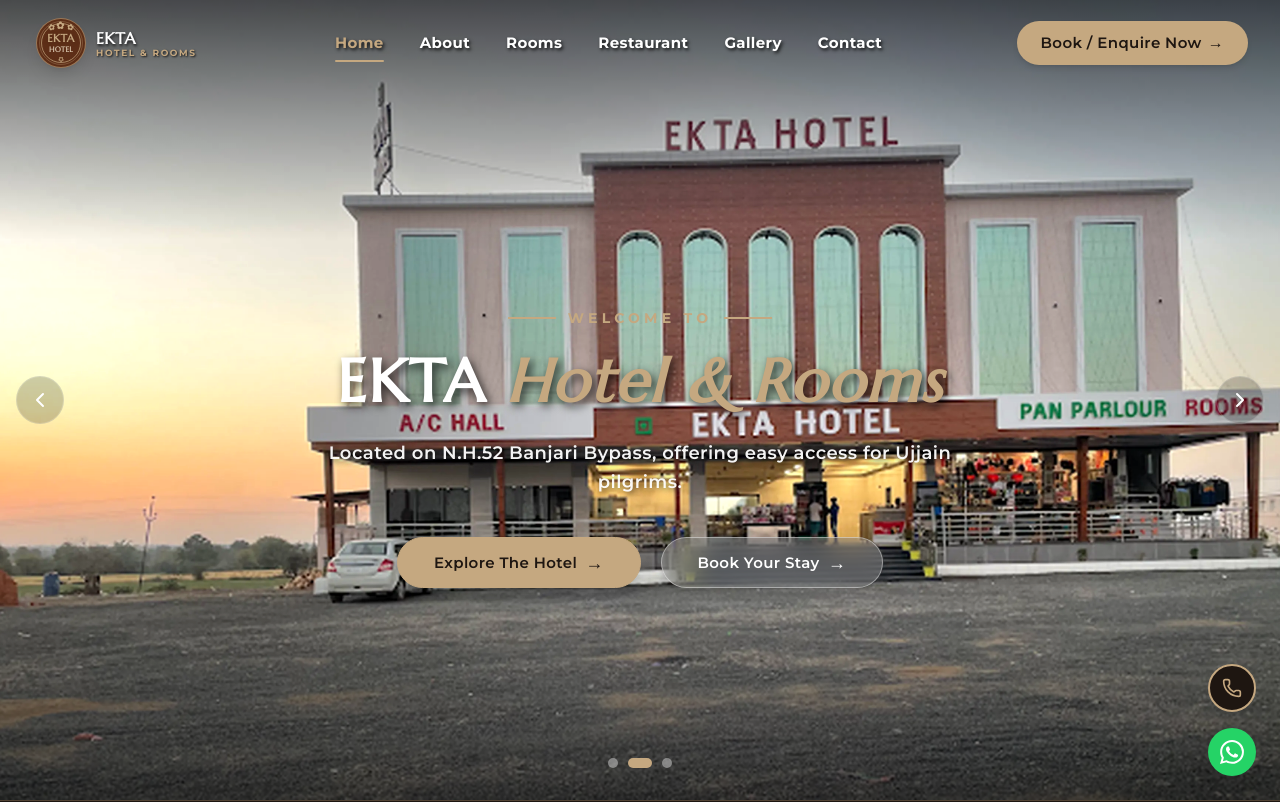
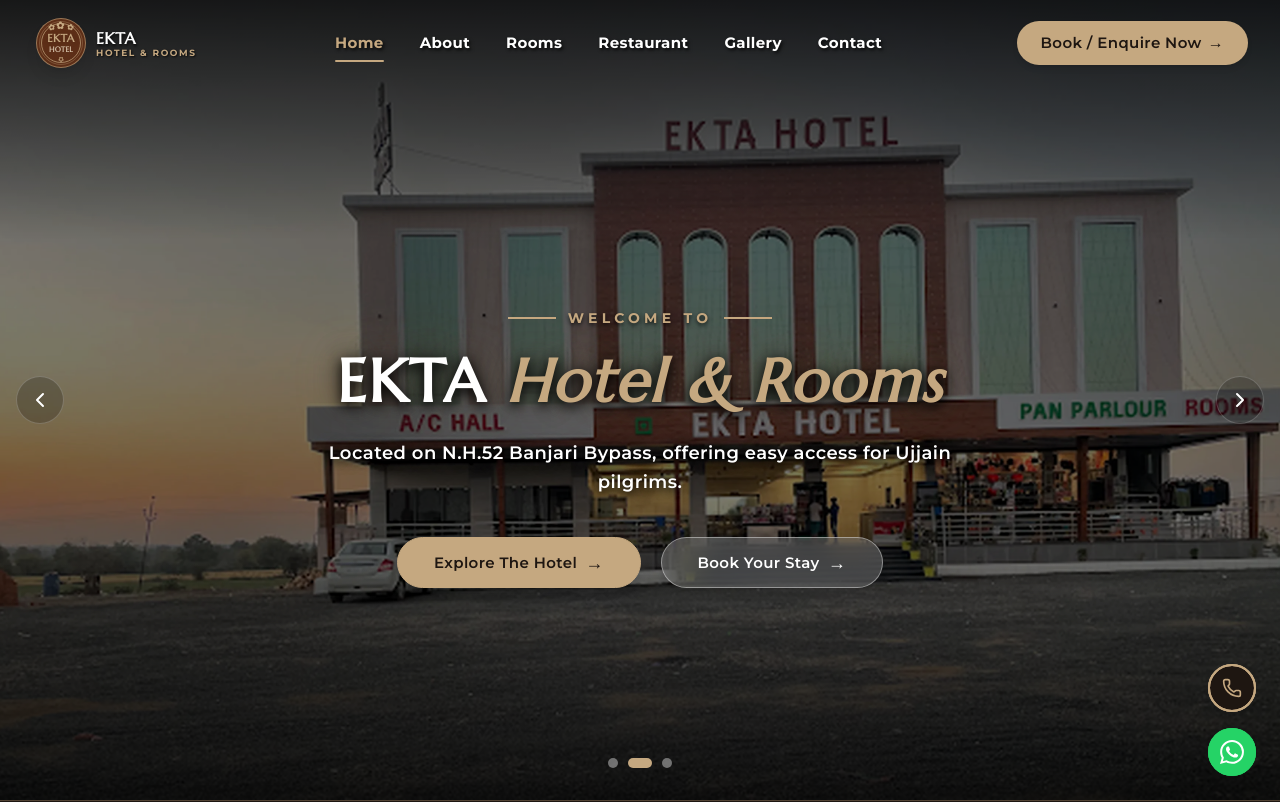
Before and after one commit to Mahaveer555/ekta-hotel-rooms, a React (Vite) app: page / in a window 1280 px wide. Shown: the top 802 px of the page. Built offline with nearby package versions, Linux system fonts and the light colour scheme; a web font is replaced by a local one.

Commit message:
Update EKTA Hotel website

```diff
--- a/src/components/FloatingButtons.jsx
+++ b/src/components/FloatingButtons.jsx
@@ -15,16 +15,16 @@
 export default function FloatingButtons() {
   return (
     <>
-      {/* Floating Buttons for Desktop & Tablet with Buoyancy Bounce */}
-      <div className="fixed bottom-6 right-6 z-40 hidden sm:flex flex-col gap-4 animate-float-bounce">
+      {/* Floating Buttons for Desktop & Tablet with Premium Individual Floating & Hover effects */}
+      <div className="fixed bottom-6 right-6 z-40 hidden sm:flex flex-col gap-4">
         {/* Call Floating Button with Gold Ripple */}
         <a
           href={`tel:${hotelInfo.phoneRaw}`}
-          className="group relative flex items-center justify-center w-12 h-12 rounded-full bg-[#1E1611] text-[#C5A880] border-2 border-[#C5A880] hover:scale-110 active:scale-95 transition-all duration-300 focus:outline-none focus:ring-2 focus:ring-[#C5A880] animate-ripple-gold"
+          className="group relative flex items-center justify-center w-12 h-12 rounded-full bg-[#1E1611] text-[#C5A880] border-2 border-[#C5A880] hover:scale-110 active:scale-95 transition-all duration-300 focus:outline-none focus:ring-2 focus:ring-[#C5A880] ripple-btn-gold animate-float-1 hover-wiggle"
           aria-label="Call EKTA HOTEL & ROOMS"
         >
-          <Phone className="w-5 h-5" />
-          <span className="absolute right-16 top-1/2 -translate-y-1/2 px-3 py-1.5 rounded-lg bg-[#1E1611] text-white text-xs font-semibold whitespace-nowrap shadow-md opacity-0 group-hover:opacity-100 transition-opacity border border-[#C5A880]/30">
+          <Phone className="w-5 h-5 icon-to-animate" />
+          <span className="absolute right-16 top-1/2 -translate-y-1/2 px-3 py-1.5 rounded-lg bg-[#1E1611] text-white text-xs font-semibold whitespace-nowrap shadow-md opacity-0 group-hover:opacity-100 transition-opacity border border-[#C5A880]/30 pointer-events-none">
             Call Desk
           </span>
         </a>
@@ -34,11 +34,11 @@
           href={`https://wa.me/${hotelInfo.whatsappRaw}?text=${encodeURIComponent(hotelInfo.whatsappDefaultMsg)}`}
           target="_blank"
           rel="noopener noreferrer"
-          className="group relative flex items-center justify-center w-12 h-12 rounded-full bg-[#25D366] text-white hover:scale-110 active:scale-95 transition-all duration-300 focus:outline-none focus:ring-2 focus:ring-[#25D366] animate-ripple-green"
+          className="group relative flex items-center justify-center w-12 h-12 rounded-full bg-[#25D366] text-white hover:scale-110 active:scale-95 transition-all duration-300 focus:outline-none focus:ring-2 focus:ring-[#25D366] ripple-btn-green animate-float-2 hover-wiggle"
           aria-label="Book on WhatsApp"
         >
-          <WhatsAppIcon className="w-6 h-6" />
-          <span className="absolute right-16 top-1/2 -translate-y-1/2 px-3 py-1.5 rounded-lg bg-[#1E1611] text-white text-xs font-semibold whitespace-nowrap shadow-md opacity-0 group-hover:opacity-100 transition-opacity border border-[#C5A880]/30">
+          <WhatsAppIcon className="w-6 h-6 icon-to-animate" />
+          <span className="absolute right-16 top-1/2 -translate-y-1/2 px-3 py-1.5 rounded-lg bg-[#1E1611] text-white text-xs font-semibold whitespace-nowrap shadow-md opacity-0 group-hover:opacity-100 transition-opacity border border-[#C5A880]/30 pointer-events-none">
             WhatsApp Booking
           </span>
         </a>
--- a/src/components/Footer.jsx
+++ b/src/components/Footer.jsx
@@ -155,7 +155,7 @@
               rel="noopener noreferrer"
               className="text-[#C5A880] font-semibold hover:underline"
             >
-              digiteeworld.com
+              digitee world
             </a>
           </p>
         </div>
--- a/src/components/Hero.jsx
+++ b/src/components/Hero.jsx
@@ -53,14 +53,17 @@
             <img
               src={slide.image}
               alt="EKTA HOTEL & ROOMS Ujjain premises"
-              className="w-full h-full object-cover brightness-[1.05] contrast-[1.02]"
+              className="w-full h-full object-cover brightness-[0.85] contrast-[1.02]"
               loading={idx === 0 ? "eager" : "lazy"}
             />
+            {/* Semi-transparent dark overlay for high text contrast */}
+            <div className="absolute inset-0 bg-black/45 z-10 pointer-events-none" />
+
             {/* Top Vignette (to make transparent navbar text contrast perfectly) */}
-            <div className="absolute inset-x-0 top-0 h-[30%] bg-gradient-to-b from-black/65 via-black/30 to-transparent z-10 pointer-events-none" />
+            <div className="absolute inset-x-0 top-0 h-[30%] bg-gradient-to-b from-black/75 via-black/40 to-transparent z-10 pointer-events-none" />
 
             {/* Bottom Vignette (to make cinematic bottom transition slide smooth) */}
-            <div className="absolute inset-x-0 bottom-0 h-[30%] bg-gradient-to-t from-black/65 via-black/30 to-transparent z-10 pointer-events-none" />
+            <div className="absolute inset-x-0 bottom-0 h-[30%] bg-gradient-to-t from-black/75 via-black/40 to-transparent z-10 pointer-events-none" />
           </div>
         ))}
       </div>
@@ -72,25 +75,32 @@
 
         {/* WELCOME TO badge with decorative horizontal lines */}
         <div className="flex items-center gap-3 mb-4">
-          <span className="w-8 md:w-12 h-0.5 bg-[#C5A880]" />
-          <span className="text-[#C5A880] text-xs md:text-sm font-bold tracking-[0.3em] uppercase">
+          <span className="w-8 md:w-12 h-0.5 bg-[#C5A880] shadow-md" />
+          <span
+            className="text-[#C5A880] text-xs md:text-sm font-bold tracking-[0.3em] uppercase"
+            style={{ textShadow: '0 2px 4px rgba(0, 0, 0, 0.8)' }}
+          >
             Welcome To
           </span>
-          <span className="w-8 md:w-12 h-0.5 bg-[#C5A880]" />
+          <span className="w-8 md:w-12 h-0.5 bg-[#C5A880] shadow-md" />
         </div>
 
         {/* Heading: White serif and Bold Gold italic serif with text shadow */}
         <h1
           className="font-serif text-4xl sm:text-6xl lg:text-7.5xl font-extrabold tracking-wide leading-tight mb-5"
-          style={{ textShadow: '3px 4px 10px rgba(0, 0, 0, 0.75)' }}
+          style={{
+            textShadow: '0 4px 12px rgba(0, 0, 0, 0.95), 0 0 25px rgba(0, 0, 0, 0.85), 0 0 45px rgba(197, 168, 128, 0.45)'
+          }}
         >
           EKTA <span className="text-[#C5A880] font-bold italic">Hotel & Rooms</span>
         </h1>
 
         {/* Subtitle with text shadow */}
         <p
-          className="max-w-2xl text-sm sm:text-base lg:text-lg text-white/95 font-semibold tracking-wide leading-relaxed mb-10"
-          style={{ textShadow: '2px 2px 6px rgba(0, 0, 0, 0.75)' }}
+          className="max-w-2xl text-sm sm:text-base lg:text-lg text-white font-semibold tracking-wide leading-relaxed mb-10"
+          style={{
+            textShadow: '0 2px 8px rgba(0, 0, 0, 0.95), 0 0 15px rgba(0, 0, 0, 0.85)'
+          }}
         >
           {slides[current].subtitle}
         </p>
--- a/src/index.css
+++ b/src/index.css
@@ -111,44 +111,84 @@
 }
 
 /* Premium Floating Button Animations */
-@keyframes floating-bounce {
-  0% { transform: translateY(0); }
-  50% { transform: translateY(-6px); }
-  100% { transform: translateY(0); }
+@keyframes float-gentle-1 {
+  0%, 100% { transform: translateY(0); }
+  50% { transform: translateY(-8px); }
 }
 
-@keyframes ripple-gold {
+@keyframes float-gentle-2 {
+  0%, 100% { transform: translateY(0); }
+  50% { transform: translateY(-8px); }
+}
+
+@keyframes pulse-ripple {
   0% {
-    box-shadow: 0 0 0 0 rgba(197, 168, 128, 0.5) !important;
-  }
-  70% {
-    box-shadow: 0 0 0 10px rgba(197, 168, 128, 0) !important;
+    transform: scale(1);
+    opacity: 0.65;
   }
   100% {
-    box-shadow: 0 0 0 0 rgba(197, 168, 128, 0) !important;
+    transform: scale(1.6);
+    opacity: 0;
   }
 }
 
-@keyframes ripple-green {
-  0% {
-    box-shadow: 0 0 0 0 rgba(37, 211, 102, 0.5) !important;
-  }
-  70% {
-    box-shadow: 0 0 0 10px rgba(37, 211, 102, 0) !important;
-  }
-  100% {
-    box-shadow: 0 0 0 0 rgba(37, 211, 102, 0) !important;
-  }
+@keyframes icon-wiggle {
+  0%, 100% { transform: rotate(0deg) scale(1); }
+  25% { transform: rotate(-12deg) scale(1.1); }
+  75% { transform: rotate(12deg) scale(1.1); }
 }
 
-.animate-float-bounce {
-  animation: floating-bounce 3.5s ease-in-out infinite;
+/* Float classes with offset delay */
+.animate-float-1 {
+  animation: float-gentle-1 4s ease-in-out infinite;
+}
+.animate-float-2 {
+  animation: float-gentle-2 4s ease-in-out infinite;
+  animation-delay: 2s; /* Delayed to offset floating */
 }
 
-.animate-ripple-gold {
-  animation: ripple-gold 2s infinite;
+/* Wiggle animation triggers */
+.hover-wiggle:hover .icon-to-animate {
+  animation: icon-wiggle 0.6s ease-in-out infinite;
 }
 
-.animate-ripple-green {
-  animation: ripple-green 2s infinite;
+/* Ring Ripple Styles */
+.ripple-btn-gold::before,
+.ripple-btn-gold::after {
+  content: '';
+  position: absolute;
+  inset: -2px; /* aligns exactly with border-2 */
+  border-radius: 50%;
+  border: 2px solid #C5A880;
+  pointer-events: none;
+  z-index: -1;
 }
+
+.ripple-btn-gold::before {
+  animation: pulse-ripple 2.4s cubic-bezier(0.1, 0.8, 0.3, 1) infinite;
+}
+
+.ripple-btn-gold::after {
+  animation: pulse-ripple 2.4s cubic-bezier(0.1, 0.8, 0.3, 1) infinite;
+  animation-delay: 1.2s;
+}
+
+.ripple-btn-green::before,
+.ripple-btn-green::after {
+  content: '';
+  position: absolute;
+  inset: 0;
+  border-radius: 50%;
+  background-color: #25D366;
+  pointer-events: none;
+  z-index: -1;
+}
+
+.ripple-btn-green::before {
+  animation: pulse-ripple 2.4s cubic-bezier(0.1, 0.8, 0.3, 1) infinite;
+}
+
+.ripple-btn-green::after {
+  animation: pulse-ripple 2.4s cubic-bezier(0.1, 0.8, 0.3, 1) infinite;
+  animation-delay: 1.2s;
+}
```
